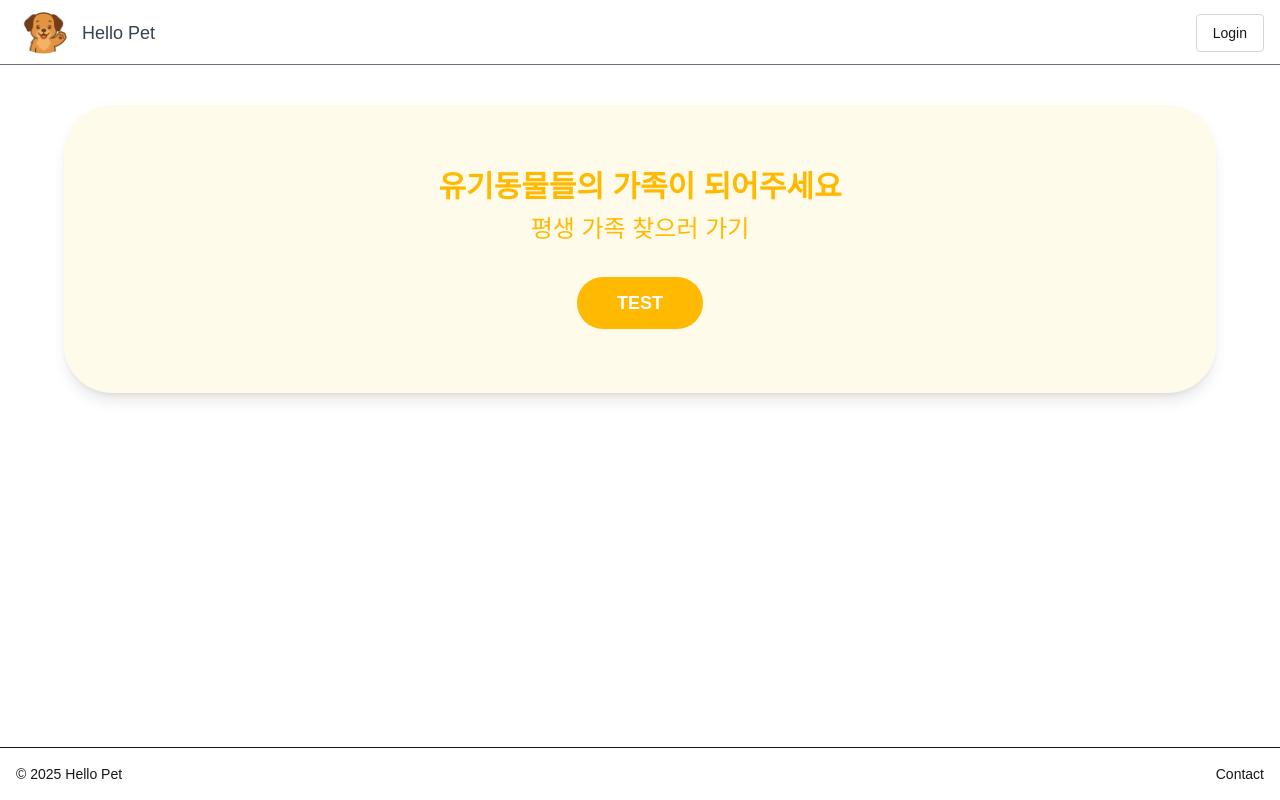
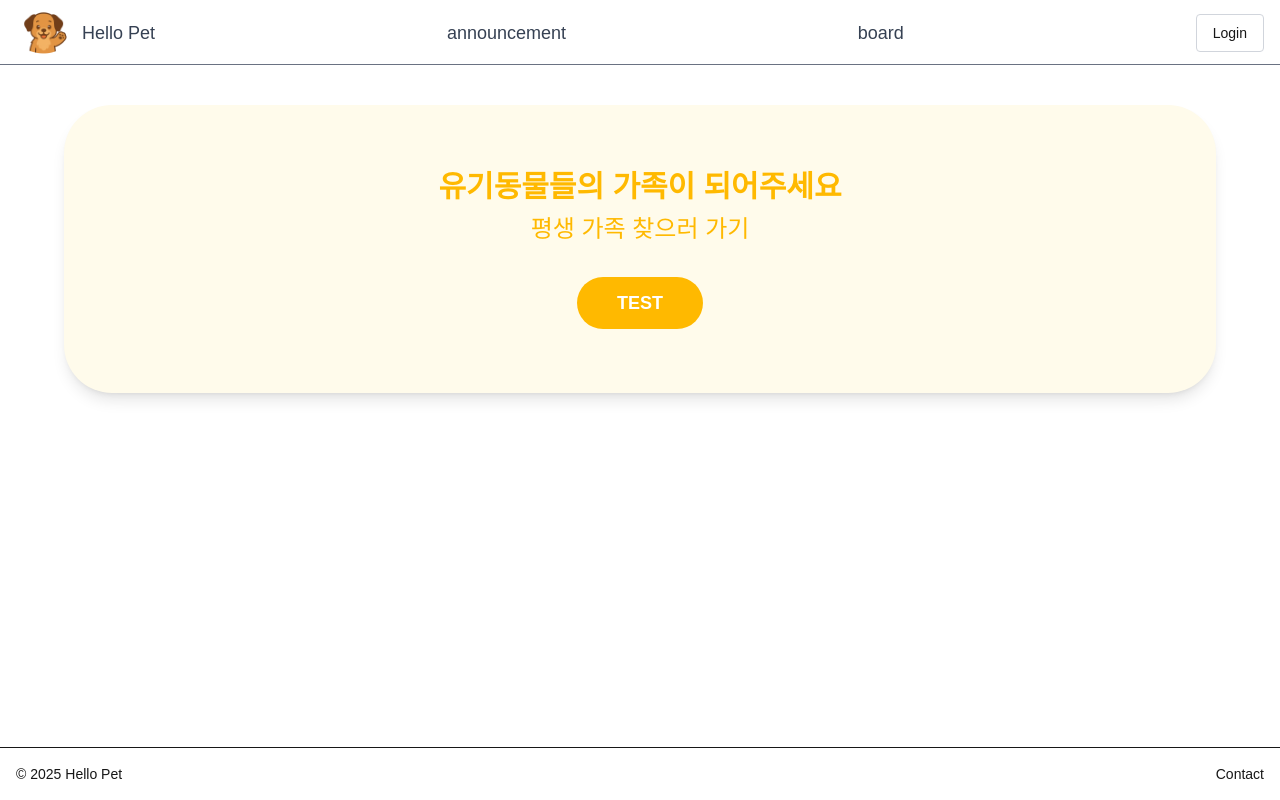
Before and after one commit to sesac7-hello-pet/front, a Next.js app: page / in a window 1280 px wide. Built offline with nearby package versions, Linux system fonts and the light colour scheme.

Commit message:
feat: 네비게이션 바에 도메인 페이지 링크 생성[#front-12]

```diff
--- a/app/components/Navigator.tsx
+++ b/app/components/Navigator.tsx
@@ -41,6 +41,12 @@ export default function Navigator() {
           className="rounded-sm"
         />
         <span className="text-lg font-medium text-gray-700">Hello Pet</span>
+      </Link>
+      <Link href="/announcements" className="flex items-center gap-2">
+        <span className="text-lg font-medium text-gray-700">announcement</span>
+      </Link>
+      <Link href="/boards" className="flex items-center gap-2">
+        <span className="text-lg font-medium text-gray-700">board</span>
       </Link>
 
       {/* 우측: 로그인 or 아바타 */}
```
